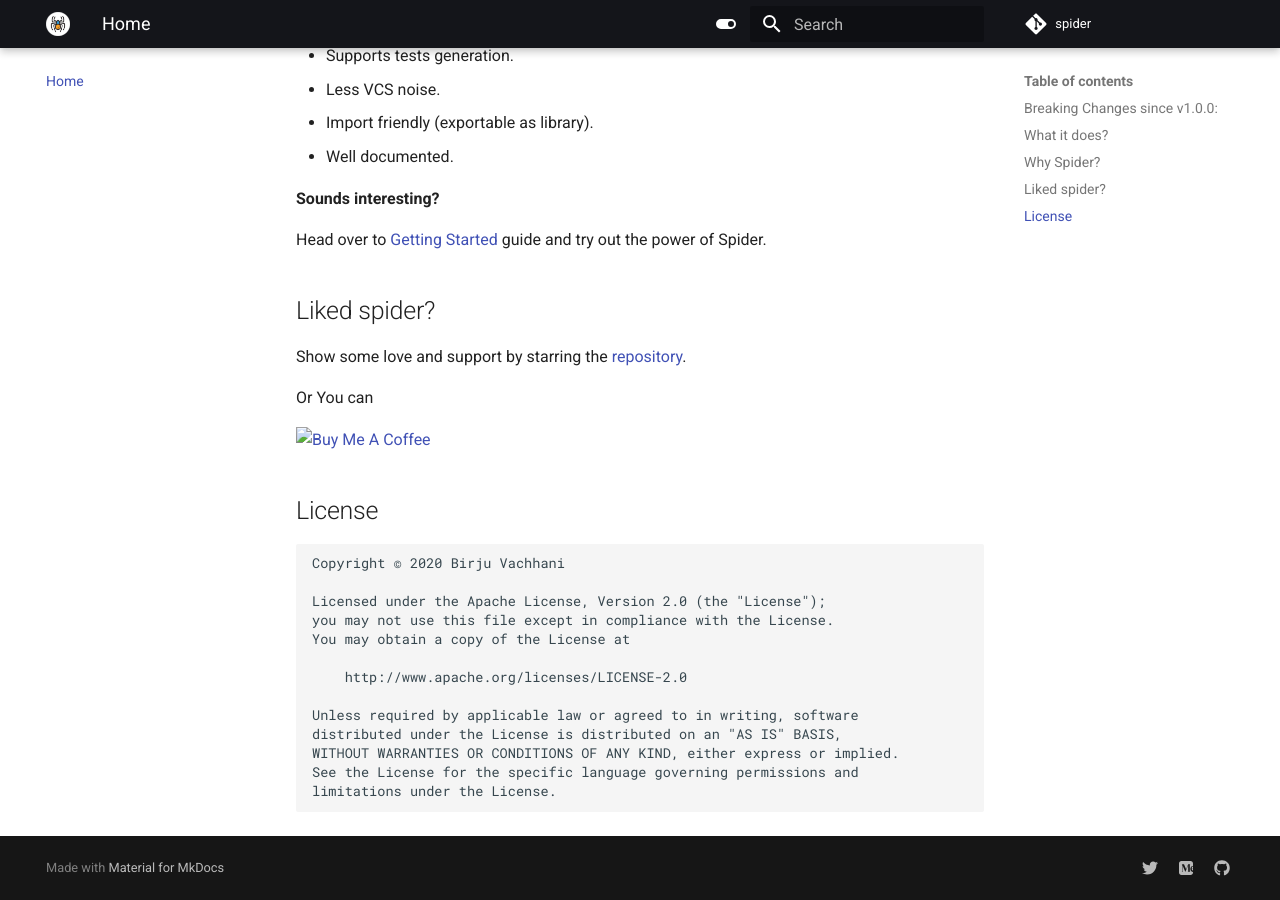
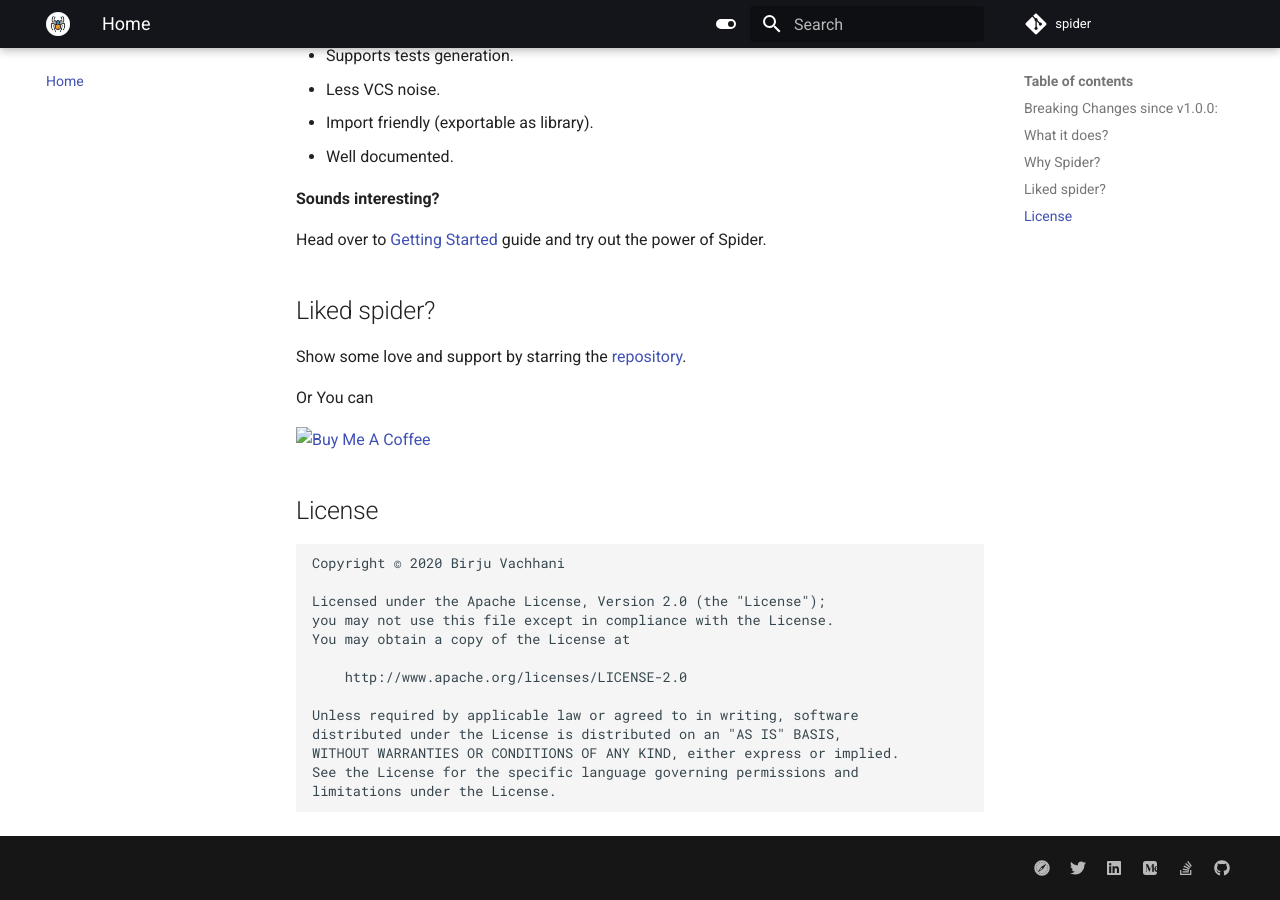
Before and after one commit to BirjuVachhani/spider, an MkDocs documentation site: the page built from docs/index.md, in a window 1280 px wide and 900 px high, scrolled down 1714 px. Built offline with MkDocs 1.6.1 and Material for MkDocs 9.7.7, drawn with Linux system fonts in a browser that asks for light colours; comment, search, counter and statistics services are not loaded.

```diff
--- a/mkdocs.yml
+++ b/mkdocs.yml
@@ -71,10 +71,17 @@ markdown_extensions:
       emoji_generator: !!python/name:materialx.emoji.to_svg
 
 extra:
+  generator: false
   social:
+    - icon: fontawesome/brands/safari
+      link: https://birjuvachhani.dev
     - icon: fontawesome/brands/twitter
       link: https://twitter.com/birjuvachhani
+    - icon: fontawesome/brands/linkedin
+      link: https://www.linkedin.com/in/birju-vachhani-56b700147/
     - icon: fontawesome/brands/medium
-      link: https://medium.com/birjuvachhani
+      link: https://medium.com/@birjuvachhani
+    - icon: fontawesome/brands/stack-overflow
+      link: https://stackoverflow.com/users/9199362/birju-vachhani?tab=profile
     - icon: fontawesome/brands/github
       link: https://github.com/birjuvachhani
```
